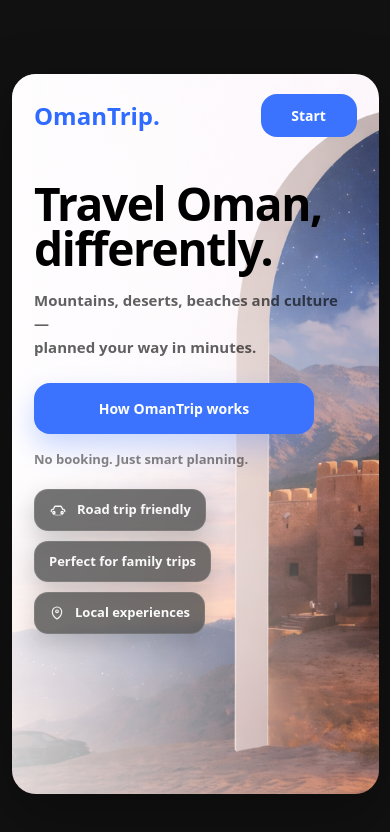
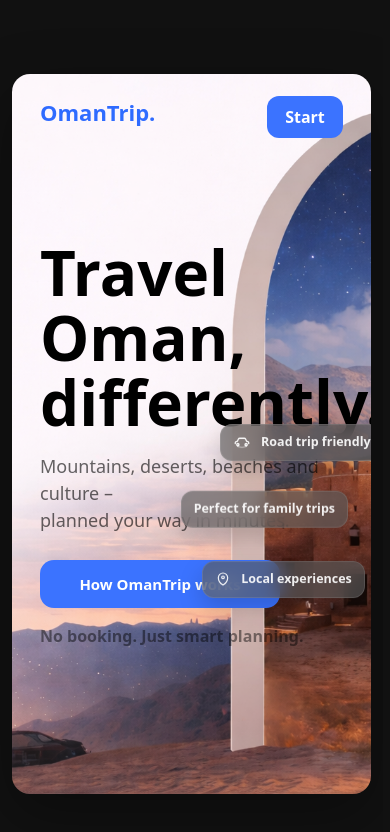
Before and after one commit to bayan-albalushi/OmanTrip, a React (Vite) app: page / in a window 390 px wide. Shown: the top 832 px of the page. Built offline with nearby package versions, Linux system fonts and the light colour scheme.

Commit message:
make homepage responsive

```diff
--- a/src/Homepage.jsx
+++ b/src/Homepage.jsx
@@ -1,4 +1,4 @@
-import { useEffect, useState } from "react";
+import { useState } from "react";
 
 import heroImg from "./assets/homepage-hero.png";
 
@@ -119,18 +119,6 @@ export default function Homepage() {
 
   const [openAuth, setOpenAuth] = useState(false);
 
-  const [isMobile, setIsMobile] = useState(window.innerWidth <= 768);
-
-  useEffect(() => {
-
-    const onResize = () => setIsMobile(window.innerWidth <= 768);
-
-    window.addEventListener("resize", onResize);
-
-    return () => window.removeEventListener("resize", onResize);
-
-  }, []);
-
   const continueAsGuest = () => {
 
     localStorage.setItem("guest", "true");
@@ -169,10 +157,6 @@ export default function Homepage() {
 <div style={styles.page}>
 <div style={styles.card}>
 <img src={heroImg} alt="OmanTrip hero" style={styles.hero} />
-<div style={styles.overlay} />
-
-        {!isMobile && (
-<>
 <div style={{ ...styles.tag, ...styles.tag1 }}>
 <CarIcon />
 <span>Road trip friendly</span>
@@ -184,9 +168,6 @@ export default function Homepage() {
 <PinIcon />
 <span>Local experiences</span>
 </div>
-</>
-
-        )}
 <div style={styles.topBar}>
 <div style={styles.logo}>OmanTrip.</div>
 <button style={styles.startBtn} onClick={() => setOpenAuth(true)}>
@@ -204,7 +185,7 @@ export default function Homepage() {
 </h1>
 <p style={styles.p}>
 
-            Mountains, deserts, beaches and culture —
+            Mountains, deserts, beaches and culture –
 <br />
 
             planned your way in minutes.
@@ -214,23 +195,6 @@ export default function Homepage() {
             How OmanTrip works
 </button>
 <div style={styles.caption}>No booking. Just smart planning.</div>
-
-          {isMobile && (
-<div style={styles.mobileTagsWrap}>
-<div style={styles.mobileTag}>
-<CarIcon />
-<span>Road trip friendly</span>
-</div>
-<div style={styles.mobileTag}>
-<span>Perfect for family trips</span>
-</div>
-<div style={styles.mobileTag}>
-<PinIcon />
-<span>Local experiences</span>
-</div>
-</div>
-
-          )}
 </div>
 
         {openHow && (
@@ -403,7 +367,7 @@ export default function Homepage() {
 
           @keyframes floatY {
 
-            0%, 100% { transform: translateY(0px); }
+            0%,100% { transform: translateY(0px); }
 
             50% { transform: translateY(-10px); }
 
@@ -431,7 +395,7 @@ const styles = {
 
     justifyContent: "center",
 
-    padding: 12,
+    padding: "12px",
 
     fontFamily:
 
@@ -443,13 +407,13 @@ const styles = {
 
   card: {
 
-    width: "min(1200px, 94vw)",
+    width: "min(1200px, 92vw)",
 
-    minHeight: "min(720px, 96vh)",
+    minHeight: "720px",
 
     position: "relative",
 
-    borderRadius: 24,
+    borderRadius: 18,
 
     overflow: "hidden",
 
@@ -473,43 +437,25 @@ const styles = {
 
   },
 
-  overlay: {
-
-    position: "absolute",
-
-    inset: 0,
-
-    background:
-
-      "linear-gradient(90deg, rgba(255,255,255,0.78) 0%, rgba(255,255,255,0.56) 38%, rgba(255,255,255,0.10) 100%)",
-
-    zIndex: 1,
-
-  },
-
   topBar: {
 
     position: "relative",
 
-    zIndex: 3,
+    zIndex: 2,
 
     display: "flex",
 
     justifyContent: "space-between",
 
-    alignItems: "center",
-
-    gap: 16,
-
-    padding: "20px 22px",
+    padding: "22px 28px",
 
   },
 
   logo: {
 
-    fontWeight: 800,
+    fontWeight: 700,
 
-    fontSize: "clamp(24px, 3vw, 32px)",
+    fontSize: 22,
 
     color: "#2f6bff",
 
@@ -523,17 +469,13 @@ const styles = {
 
     color: "#fff",
 
-    padding: "12px 20px",
+    padding: "10px 18px",
 
-    borderRadius: 16,
+    borderRadius: 12,
 
-    fontWeight: 700,
+    fontWeight: 600,
 
     cursor: "pointer",
-
-    fontSize: "clamp(14px, 2vw, 16px)",
-
-    minWidth: 96,
 
   },
 
@@ -541,15 +483,11 @@ const styles = {
 
     position: "relative",
 
-    zIndex: 3,
+    zIndex: 2,
 
-    padding: "clamp(24px, 5vw, 80px) clamp(22px, 4vw, 28px)",
+    padding: "80px 28px",
 
-    maxWidth: 620,
-
-    width: "100%",
-
-    boxSizing: "border-box",
+    maxWidth: 520,
 
   },
 
@@ -557,17 +495,11 @@ const styles = {
 
     margin: 0,
 
-    fontSize: "clamp(46px, 9vw, 92px)",
+    fontSize: 62,
 
-    lineHeight: 0.98,
+    lineHeight: 1.05,
 
     color: "#000",
-
-    fontWeight: 900,
-
-    letterSpacing: "-0.03em",
-
-    maxWidth: 560,
 
   },
 
@@ -575,23 +507,19 @@ const styles = {
 
     marginTop: 18,
 
-    marginBottom: 24,
+    marginBottom: 26,
 
-    fontSize: "clamp(15px, 2.8vw, 20px)",
+    fontSize: 18,
 
-    color: "rgba(0,0,0,.62)",
+    color: "rgba(0,0,0,.6)",
 
-    lineHeight: 1.55,
-
-    fontWeight: 600,
-
-    maxWidth: 520,
+    lineHeight: 1.5,
 
   },
 
   primaryBtn: {
 
-    width: "min(280px, 100%)",
+    width: 240,
 
     border: "none",
 
@@ -599,17 +527,15 @@ const styles = {
 
     color: "#fff",
 
-    padding: "16px 20px",
+    padding: "14px 18px",
 
-    borderRadius: 16,
+    borderRadius: 14,
 
-    fontWeight: 800,
+    fontWeight: 700,
 
     cursor: "pointer",
 
-    fontSize: "clamp(14px, 2vw, 16px)",
-
-    boxShadow: "0 12px 28px rgba(59,115,255,0.28)",
+    fontSize: 15,
 
   },
 
@@ -617,11 +543,9 @@ const styles = {
 
     marginTop: 16,
 
-    color: "rgba(0,0,0,.48)",
+    color: "rgba(0,0,0,.45)",
 
-    fontWeight: 700,
-
-    fontSize: "clamp(13px, 2vw, 15px)",
+    fontWeight: 600,
 
   },
 
@@ -629,7 +553,7 @@ const styles = {
 
     position: "absolute",
 
-    zIndex: 4,
+    zIndex: 3,
 
     display: "inline-flex",
 
@@ -637,11 +561,11 @@ const styles = {
 
     gap: 10,
 
-    padding: "10px 14px",
+    padding: "8px 12px",
 
-    borderRadius: 14,
+    borderRadius: 12,
 
-    background: "rgba(78, 78, 78, 0.68)",
+    background: "rgba(90, 90, 90, 0.65)",
 
     border: "1px solid rgba(255,255,255,0.10)",
 
@@ -651,11 +575,11 @@ const styles = {
 
     WebkitBackdropFilter: "blur(10px)",
 
-    color: "rgba(255,255,255,0.96)",
+    color: "rgba(255,255,255,0.92)",
 
-    fontSize: 13,
+    fontSize: 12.5,
 
-    fontWeight: 700,
+    fontWeight: 600,
 
     whiteSpace: "nowrap",
 
@@ -663,57 +587,11 @@ const styles = {
 
   },
 
-  tag1: { bottom: 190, right: 84, animationDelay: "0s" },
+  tag1: { top: 360, left: "58%", animationDelay: "0s" },
 
-  tag2: { bottom: 125, right: 150, animationDelay: "0.6s" },
+  tag2: { top: 425, left: "47%", animationDelay: "0.6s" },
 
-  tag3: { bottom: 58, right: 88, animationDelay: "1.2s" },
-
-  mobileTagsWrap: {
-
-    marginTop: 20,
-
-    display: "grid",
-
-    gap: 10,
-
-    width: "min(320px, 100%)",
-
-  },
-
-  mobileTag: {
-
-    display: "inline-flex",
-
-    alignItems: "center",
-
-    gap: 10,
-
-    padding: "10px 14px",
-
-    borderRadius: 14,
-
-    background: "rgba(78, 78, 78, 0.78)",
-
-    border: "1px solid rgba(255,255,255,0.10)",
-
-    color: "rgba(255,255,255,0.96)",
-
-    fontSize: 13,
-
-    fontWeight: 700,
-
-    width: "fit-content",
-
-    maxWidth: "100%",
-
-    boxShadow: "0 10px 24px rgba(0,0,0,0.18)",
-
-    backdropFilter: "blur(10px)",
-
-    WebkitBackdropFilter: "blur(10px)",
-
-  },
+  tag3: { top: 490, left: "53%", animationDelay: "1.2s" },
 
   modalBackdrop: {
 
@@ -721,7 +599,7 @@ const styles = {
 
     inset: 0,
 
-    background: "rgba(0,0,0,0.42)",
+    background: "rgba(0,0,0,0.35)",
 
     display: "grid",
 
@@ -739,7 +617,7 @@ const styles = {
 
     background: "#fff",
 
-    borderRadius: 20,
+    borderRadius: 18,
 
     border: "1px solid rgba(0,0,0,0.08)",
 
@@ -755,7 +633,7 @@ const styles = {
 
     background: "#fff",
 
-    borderRadius: 20,
+    borderRadius: 18,
 
     border: "1px solid rgba(0,0,0,0.08)",
 
@@ -919,7 +797,7 @@ const styles = {
 
     borderRadius: 12,
 
-    padding: "12px 14px",
+    padding: "10px 12px",
 
     fontWeight: 900,
 
@@ -939,7 +817,7 @@ const styles = {
 
     borderRadius: 12,
 
-    padding: "12px 14px",
+    padding: "10px 12px",
 
     fontWeight: 900,
 
```
